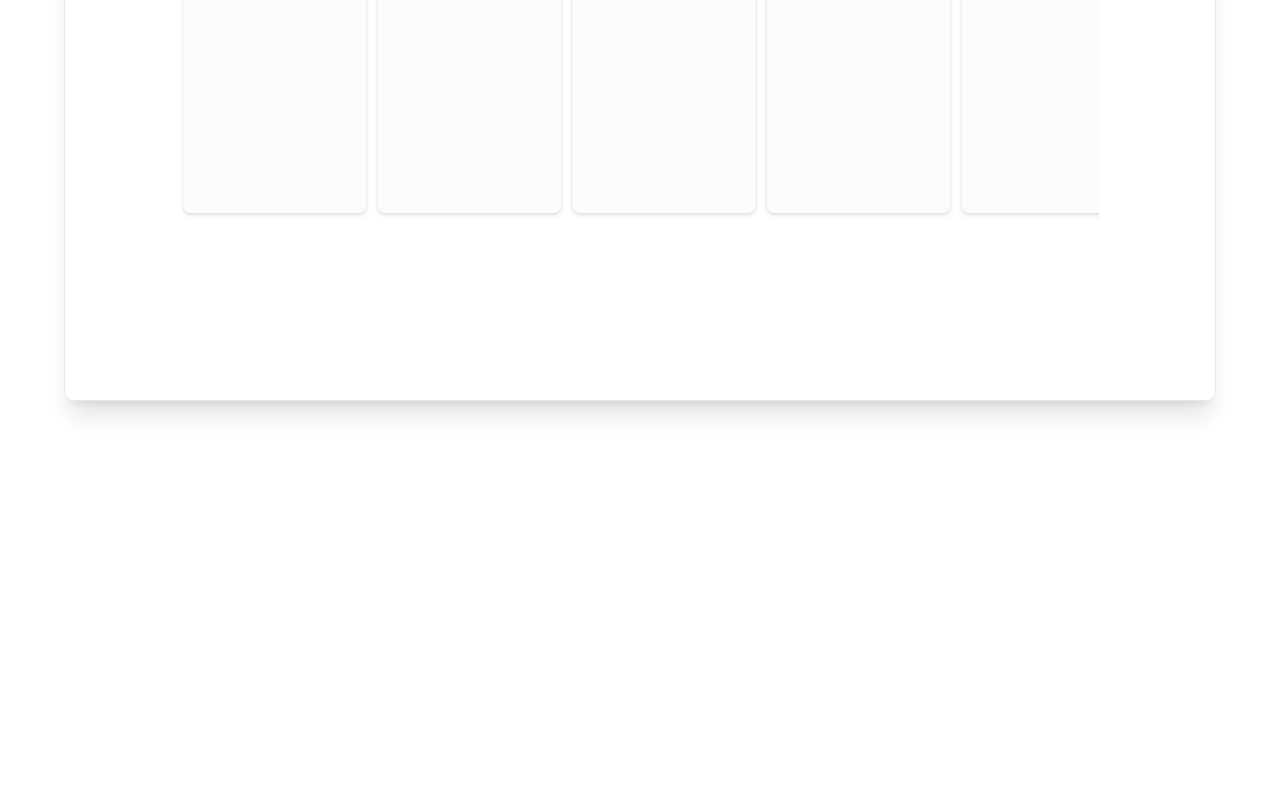
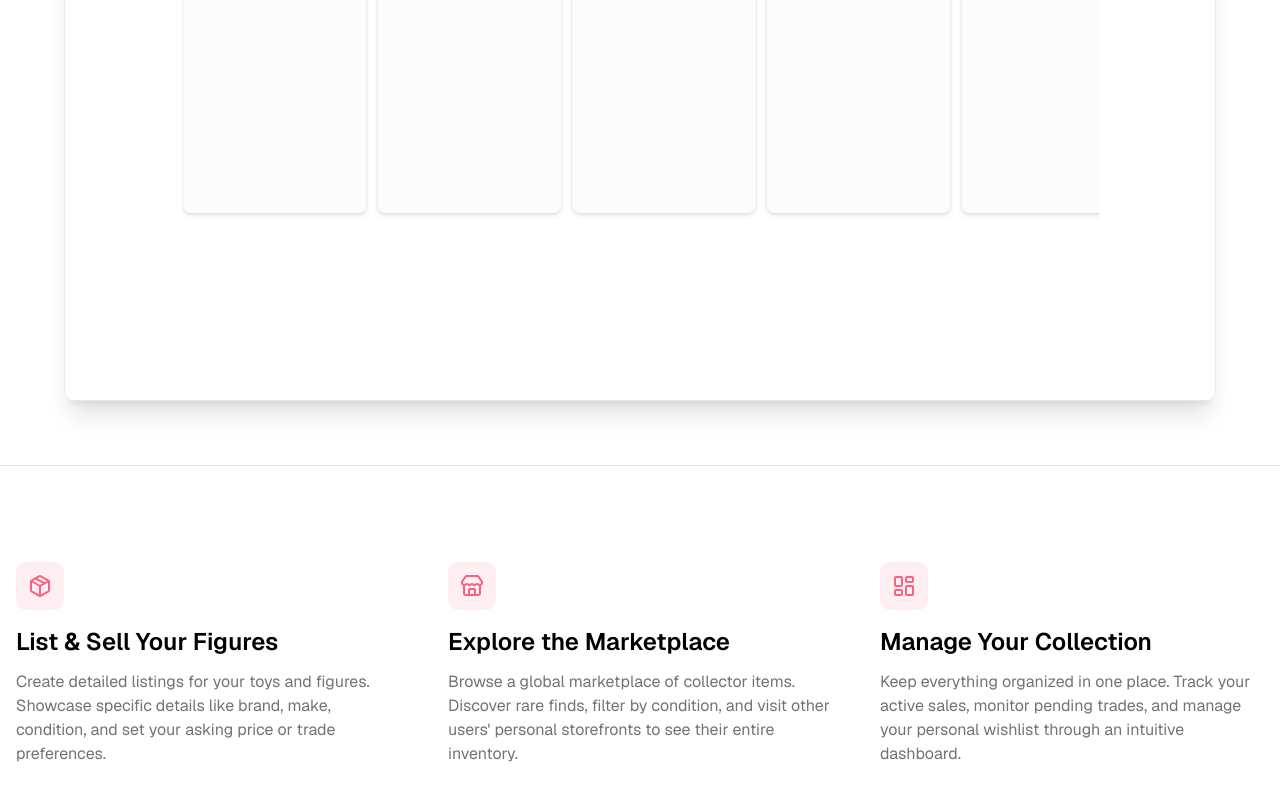
Before and after one commit to mjasprec44/toys-dojo, a Next.js app: page / in a window 1280 px wide. Shown: the part 1120-1920 px from the top of the page. Before the commit the page ends 1585 px from the top, so only its background shows below. Built offline with nearby package versions, Linux system fonts and the light colour scheme.

Commit message:
features section

```diff
--- /dev/null
+++ b/app/(storefront)/_components/FeaturesSection.tsx
@@ -0,0 +1,58 @@
+import { Package, Store, LayoutDashboard } from "lucide-react";
+
+function FeaturesSection() {
+  return (
+    <section className="border-t bg-white py-24">
+      <div className="container mx-auto px-4">
+        <div className="grid gap-12 md:grid-cols-3">
+          {/* Feature 1: Listing Management */}
+          <div className="flex flex-col">
+            <div className="mb-4 inline-flex h-12 w-12 items-center justify-center rounded-lg bg-primary/10">
+              <Package className="h-6 w-6 text-primary" />
+            </div>
+            <h3 className="mb-3 text-2xl font-semibold text-black">
+              List & Sell Your Figures
+            </h3>
+            <p className="text-muted-foreground">
+              Create detailed listings for your toys and figures. Showcase
+              specific details like brand, make, condition, and set your asking
+              price or trade preferences.
+            </p>
+          </div>
+
+          {/* Feature 2: The Marketplace */}
+          <div className="flex flex-col">
+            <div className="mb-4 inline-flex h-12 w-12 items-center justify-center rounded-lg bg-primary/10">
+              <Store className="h-6 w-6 text-primary" />
+            </div>
+            <h3 className="mb-3 text-2xl font-semibold text-black">
+              Explore the Marketplace
+            </h3>
+            <p className="text-muted-foreground">
+              Browse a global marketplace of collector items. Discover rare
+              finds, filter by condition, and visit other users&apos; personal
+              storefronts to see their entire inventory.
+            </p>
+          </div>
+
+          {/* Feature 3: User Dashboard */}
+          <div className="flex flex-col">
+            <div className="mb-4 inline-flex h-12 w-12 items-center justify-center rounded-lg bg-primary/10">
+              <LayoutDashboard className="h-6 w-6 text-primary" />
+            </div>
+            <h3 className="mb-3 text-2xl font-semibold text-black">
+              Manage Your Collection
+            </h3>
+            <p className="text-muted-foreground">
+              Keep everything organized in one place. Track your active sales,
+              monitor pending trades, and manage your personal wishlist through
+              an intuitive dashboard.
+            </p>
+          </div>
+        </div>
+      </div>
+    </section>
+  );
+}
+
+export default FeaturesSection;
--- a/app/(storefront)/page.tsx
+++ b/app/(storefront)/page.tsx
@@ -1,3 +1,4 @@
+import FeaturesSection from "./_components/FeaturesSection";
 import HeroSection from "./_components/HeroSection";
 import ImagesSection from "./_components/ImagesSection";
 
@@ -8,6 +9,8 @@ export default function LandingPage() {
       <HeroSection />
       {/* Hero Images Section */}
       <ImagesSection />
+      {/* Feature Section */}
+      <FeaturesSection />
     </main>
   );
 }
```
